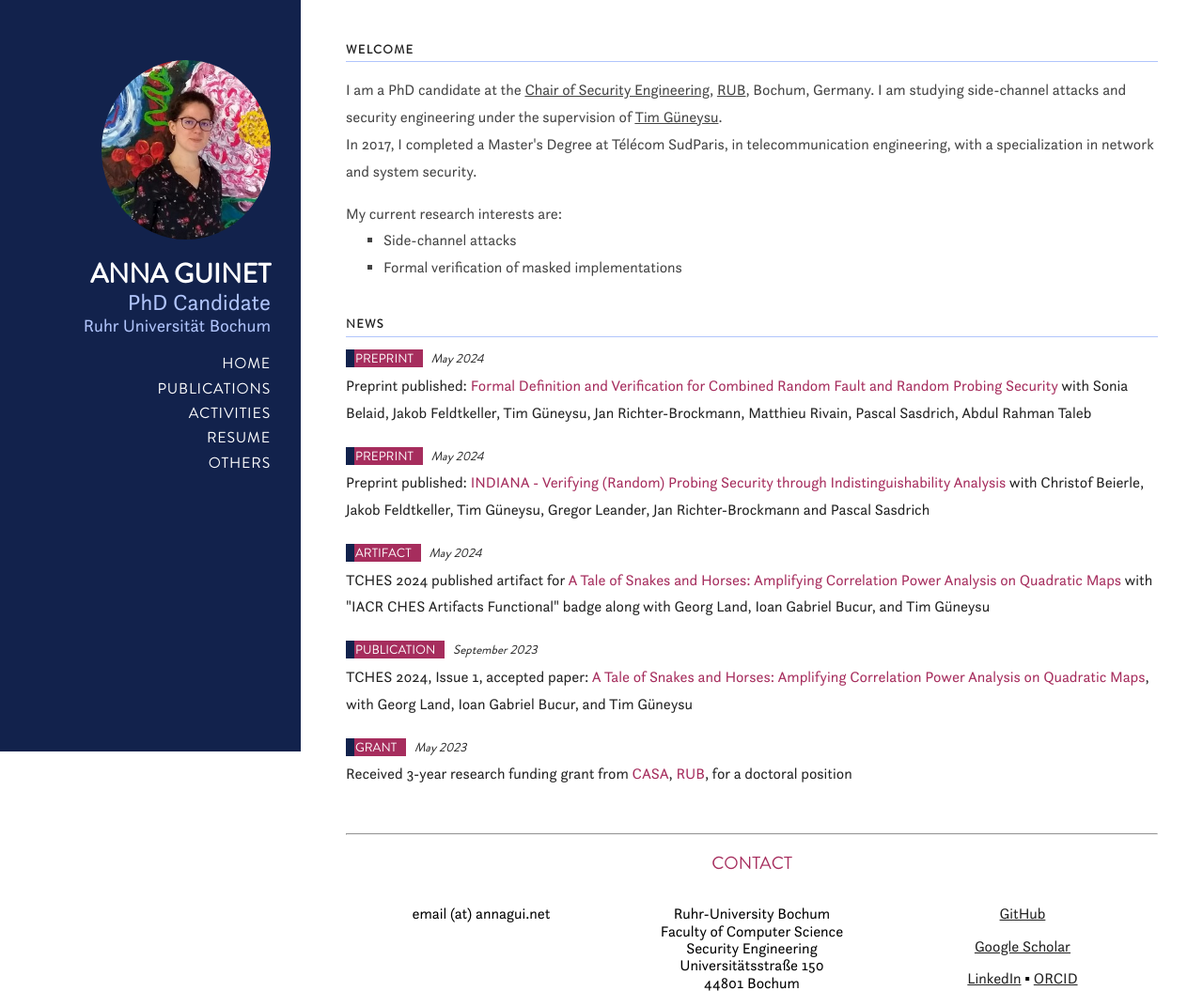
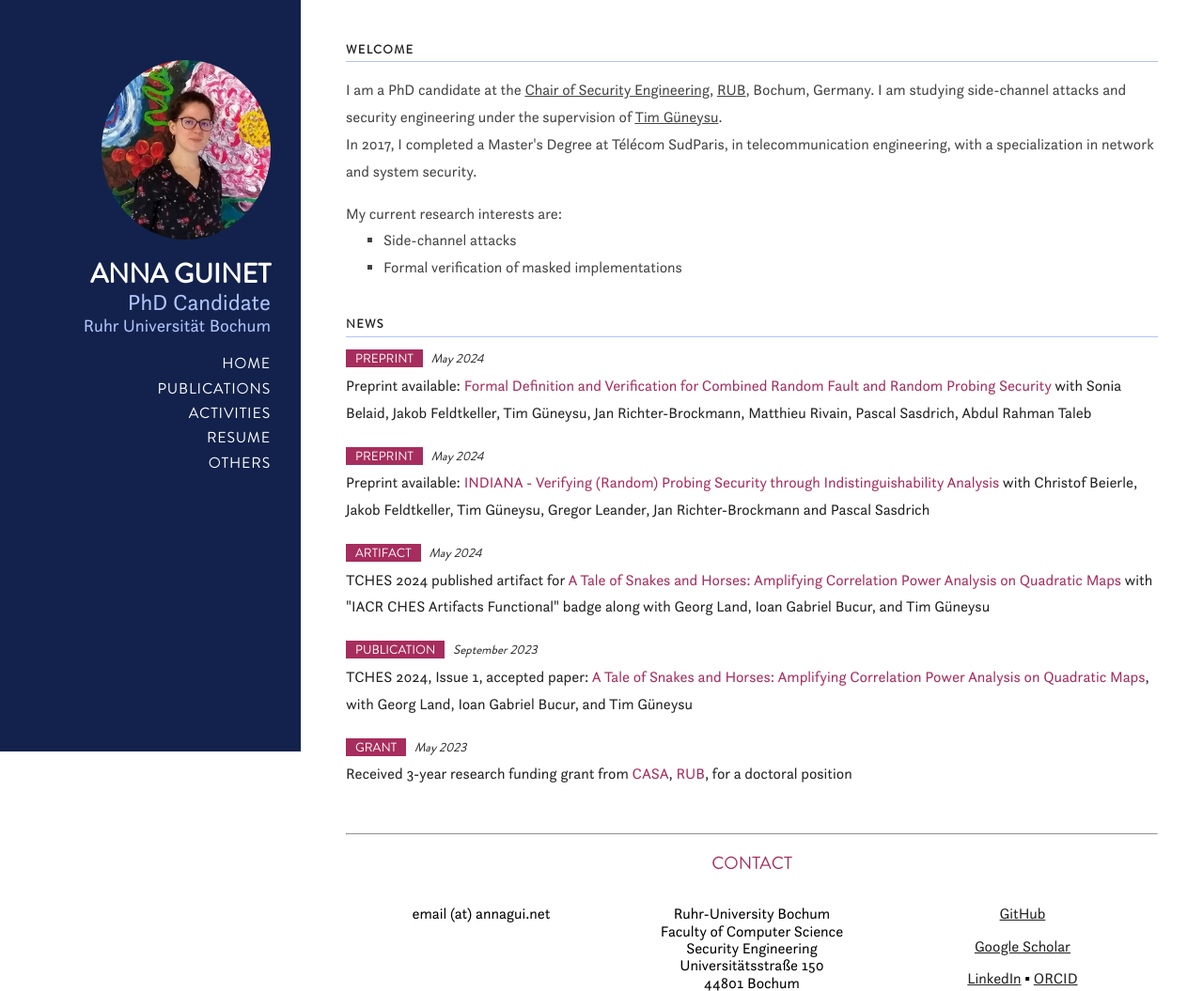
Before and after one commit to anna-guinet/personal-website, a PHP site: page / in a window 1280 px wide. Shown: the top 1055 px of the page at 94% size. Run offline with PHP 8.4, Linux system fonts and the light colour scheme; some libraries are stand-ins or nearby versions.

Commit message:
change wording + style tags

```diff
--- a/css/layouts/blog.css
+++ b/css/layouts/blog.css
@@ -255,9 +255,9 @@ span.post-category{
 	border-style: none;
 	border-width: 0rem;
 	border-color: #EF2D56;
-	-webkit-box-shadow: inset 25px 8px 0px -16px rgba(18,34,76,1);
+/*	-webkit-box-shadow: inset 25px 8px 0px -16px rgba(18,34,76,1);
 	-moz-box-shadow: inset 25px 8px 0px -16px rgba(18,34,76,1);
-	-box-shadow: inset 25px 8px 0px -16px rgba(18,34,76,1);
+	-box-shadow: inset 25px 8px 0px -16px rgba(18,34,76,1);*/
 }
 
 span.post-dates{
--- a/index.html
+++ b/index.html
@@ -98,7 +98,7 @@
 							<span class="post-dates post-dates-news">May 2024</span>
 						</span>
 						<br />
-						<span class="post-resume">Preprint published: <a href="https://eprint.iacr.org/2024/757">Formal Definition and Verification for Combined Random Fault and Random Probing Security</a>
+						<span class="post-resume">Preprint available: <a href="https://eprint.iacr.org/2024/757">Formal Definition and Verification for Combined Random Fault and Random Probing Security</a>
 						with Sonia Belaid, Jakob Feldtkeller, Tim Güneysu, Jan Richter-Brockmann, Matthieu Rivain, Pascal Sasdrich, Abdul Rahman Taleb</span>
 					</div>
 
@@ -108,7 +108,7 @@
 							<span class="post-dates post-dates-news">May 2024</span>
 						</span>
 						<br />
-						<span class="post-resume">Preprint published: <a href="https://eprint.iacr.org/2024/833">INDIANA - Verifying (Random) Probing Security through Indistinguishability Analysis</a>
+						<span class="post-resume">Preprint available: <a href="https://eprint.iacr.org/2024/833">INDIANA - Verifying (Random) Probing Security through Indistinguishability Analysis</a>
 						with Christof Beierle, Jakob Feldtkeller, Tim Güneysu, Gregor Leander, Jan Richter-Brockmann and Pascal Sasdrich</span>
 					</div>
 
```
